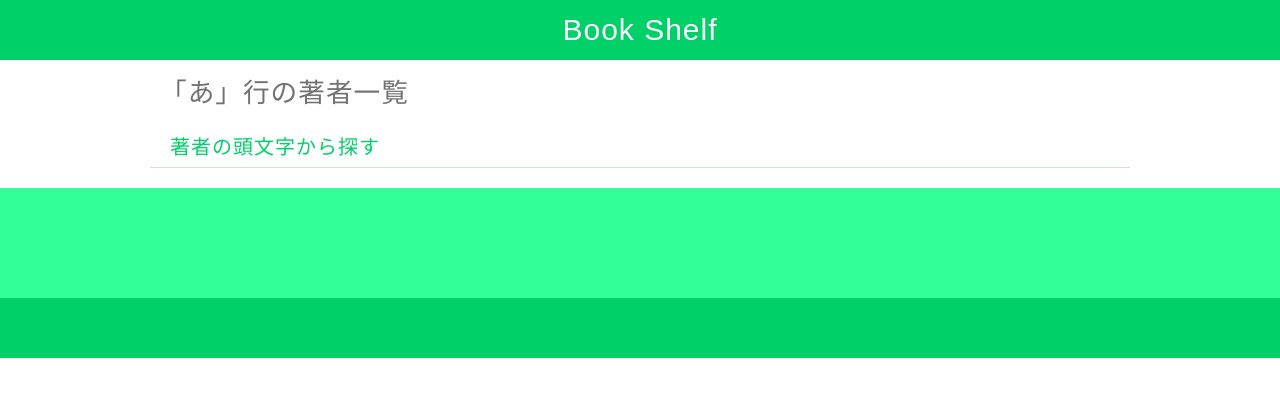
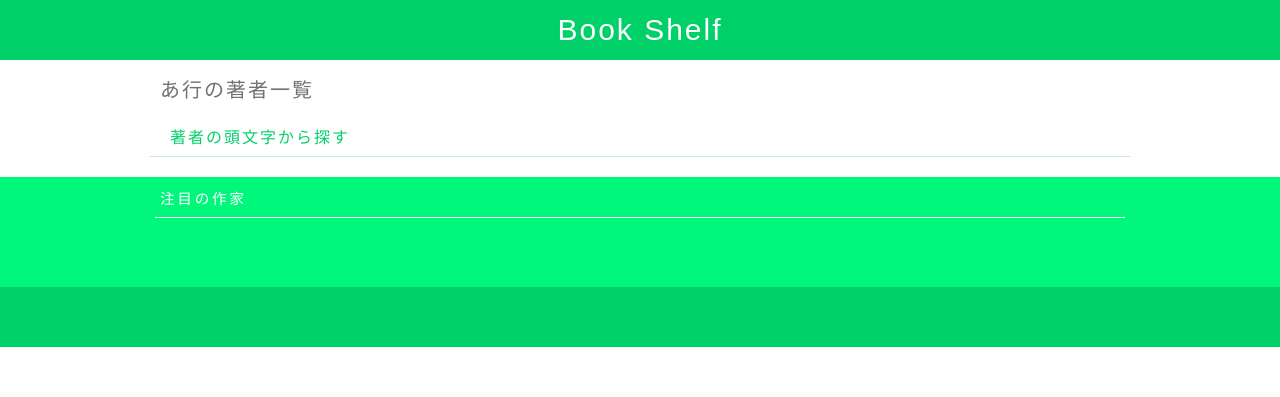
Before and after one commit to nanakenashi/book_search, a Flask app: a page that uses src/templates/_base.html in a window 1280 px wide. Shown: the top 397 px of the page. Run offline with Flask 2, Linux system fonts and the light colour scheme; data that the repository does not hold is empty.

Commit message:
Modified layout

```diff
--- a/src/static/css/layout.css
+++ b/src/static/css/layout.css
@@ -23,7 +23,7 @@
 header div a {
   color: #fff;
   font-size: 30px;
-  letter-spacing: 1px;
+  letter-spacing: 2px;
   line-height: 60px;
   text-align: center;
   text-decoration: none;
@@ -49,7 +49,7 @@
 }
 
 #pre-footer {
-  background-color: #33ff99;
+  background-color: #00f77c;
   height: 110px;
   margin-top: 20px;
 }
@@ -63,7 +63,12 @@
 
 #pre-footer .list .title {
   font-size: 11pt;
-  margin: 10px;
+  letter-spacing: 2pt;
+  color:#fff;
+  border-bottom: #fff 1px solid;
+  padding-left: 5px;
+  padding-bottom: 10px;
+  margin: 5px;
 }
 
 #pre-footer .list ul {
@@ -73,6 +78,18 @@
 #pre-footer .list li {
   float: left;
   margin: 5px 10px;
+  padding-left: 0px;
+  width: 70px;
+}
+
+#pre-footer .list li a {
+  color:#fff;
+  text-decoration: none;
+}
+
+#pre-footer .list li a:hover {
+  color:#d00068;
+  text-decoration: underline;
 }
 
 .clear {
@@ -84,8 +101,8 @@
 }
 
 h1 {
-  font-size: 20pt;
-  letter-spacing: 1px;
+  font-size: 20px;
+  letter-spacing: 2px;
   color: #727272;
   margin-top: 20px;
   margin-bottom: 20px;
@@ -94,8 +111,8 @@
 }
 
 h2 {
-  font-size: 15pt;
-  letter-spacing: 1px;
+  font-size: 16px;
+  letter-spacing: 2px;
   color: #00d068;
   border-bottom: #c4ecd5 1px solid;
   padding: 10px 20px;
@@ -104,8 +121,8 @@
 }
 
 h3 {
-  font-size: 12pt;
-  letter-spacing: 1px;
+  font-size: 15px;
+  letter-spacing: 2px;
   color: #6800d0;
   padding: 10px 10px;
   margin-top: 10px;
--- a/src/static/css/list.css
+++ b/src/static/css/list.css
@@ -20,6 +20,7 @@
 
 .list li a {
   color: #727272;
+  font-size: 14px;
   text-decoration: none;
 }
 
--- a/src/templates/_base.html
+++ b/src/templates/_base.html
@@ -28,11 +28,13 @@
       {% endblock %}
     </main>
 
+    {% block pre_footer %}
       <div id="pre-footer">
-      {% block pre_footer %}
         <div class="list">
+          {% block popular_author %}
+            <div class="popular-author">
               <p class="title">
-            人気の著者
+                注目の作家
               </p>
               <ul>
                 {% for author in popular_authors %}
@@ -46,6 +48,8 @@
             </div>
           {% endblock %}
         </div>
+      </div>
+    {% endblock %}
 
     <footer>
     </footer>
--- a/src/templates/authors.html
+++ b/src/templates/authors.html
@@ -7,7 +7,7 @@
 
 {% block main_contents %}
 
-  <h1>「{{ line }}」行の著者一覧</h1>
+  <h1>{{ line }}行の著者一覧</h1>
 
   <h2>著者の頭文字から探す</h2>
 
@@ -32,6 +32,3 @@
     <div class="clear"></div>
   </div>
 {% endblock%}
-
-{% block pre_footer %}
-{% endblock%}
--- a/src/templates/index.html
+++ b/src/templates/index.html
@@ -44,5 +44,5 @@
   </div>
 {% endblock%}
 
-{% block pre_footer %}
+{% block popular_author %}
 {% endblock%}
--- a/src/views.py
+++ b/src/views.py
@@ -20,11 +20,17 @@
     line = __line(line_id)
     authors = Author.query.filter_by(line=line).all()
 
+    filter = Author.id.in_(__popular_author_ids())
+    popular_authors = Author.query.filter(filter).all()
+
     initials = __get_initials(authors)
 
     return render_template(
             'authors.html',
-            line=line, initials=initials, authors=authors)
+            line=line,
+            initials=initials,
+            authors=authors,
+            popular_authors=popular_authors)
 
 
 @app.route('/a-<int:author_id>/')
```
Lines whose indentation alone changed are shown as unchanged.
